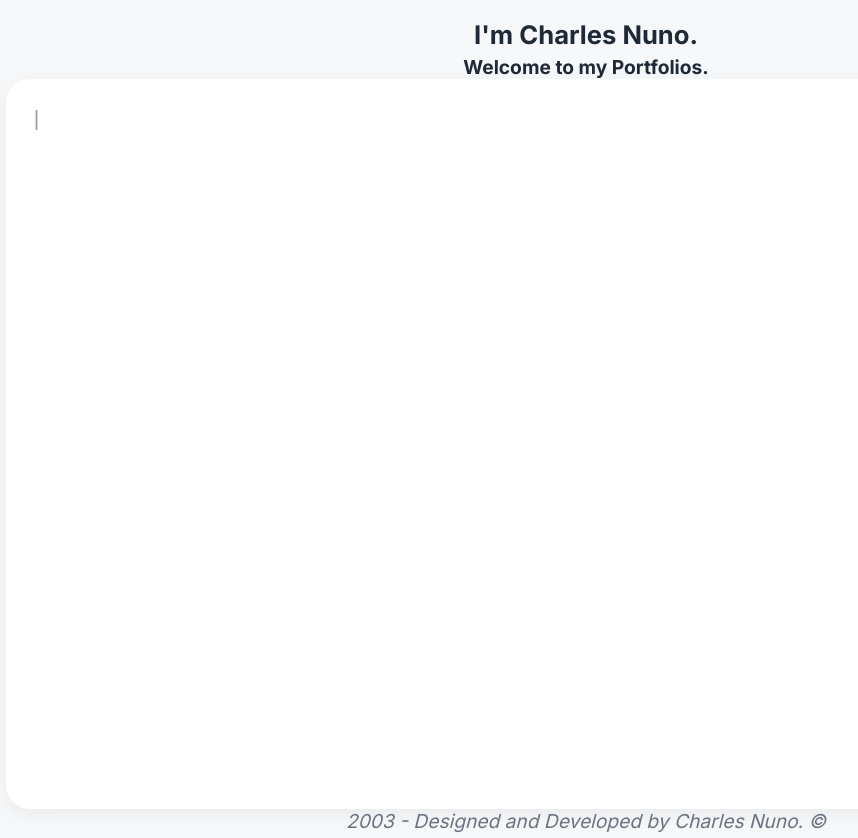
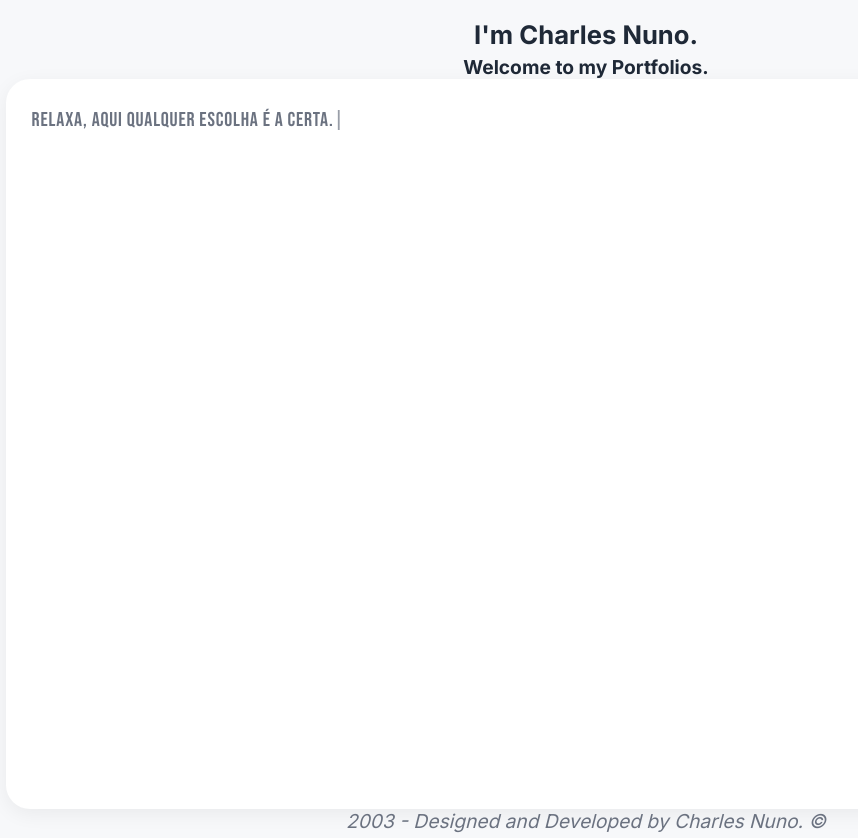
Before and after one commit to chano-dev/portfolio-charlesnuno, a React (Vite) app: page / in a window 1280 px wide. Shown: the whole page, without its empty margins (54-912 px from the left). Built offline with nearby package versions, Linux system fonts and the light colour scheme.

Commit message:
feat: add Typewriter component with hooks

```diff
--- /dev/null
+++ b/src/components/Typewriter.jsx
@@ -0,0 +1,47 @@
+import { useState, useEffect } from 'react'
+
+// Fora do componente: não precisa ser recriado a cada render
+const texts = [
+  'Relaxa, aqui qualquer escolha é a certa.',
+  'Relax, any choice here is the right one.',
+  'Détends-toi, ici, tout choix est le bon.',
+  '放轻松，在这里，怎么选都对。',
+]
+
+export default function Typewriter() {
+  const [textIndex, setTextIndex] = useState(0)   // qual frase
+  const [charIndex, setCharIndex] = useState(0)   // quantas letras visíveis
+  const [isDeleting, setIsDeleting] = useState(false)
+
+  useEffect(() => {
+    const currentText = texts[textIndex]
+    const isFull = charIndex === currentText.length
+
+    // pausa de 1.5s quando a frase está completa
+    let delay = isDeleting ? 50 : 100
+    if (!isDeleting && isFull) delay = 1500
+
+    const timer = setTimeout(() => {
+      if (!isDeleting) {
+        if (isFull) setIsDeleting(true)
+        else setCharIndex(charIndex + 1)
+      } else {
+        if (charIndex === 0) {
+          setIsDeleting(false)
+          setTextIndex((textIndex + 1) % texts.length)
+        } else {
+          setCharIndex(charIndex - 1)
+        }
+      }
+    }, delay)
+
+    return () => clearTimeout(timer) // limpeza
+  }, [charIndex, isDeleting, textIndex])
+
+  return (
+    <p className="cards-label typewriter">
+      <span id="text">{texts[textIndex].substring(0, charIndex)}</span>
+      <span className="cursor">|</span>
+    </p>
+  )
+}
--- a/src/pages/home.jsx
+++ b/src/pages/home.jsx
@@ -1,3 +1,5 @@
+import Typewriter from '../components/Typewriter'
+
 export default function Home() {
   return (
     <>
@@ -8,10 +10,7 @@ export default function Home() {
 
       <main>
         <div className="cards-wrapper">
-          <p className="cards-label typewriter">
-            <span id="text"></span>
-            <span className="cursor">|</span>
-          </p>
+          <Typewriter />
 
           <div className="cards-grid">
             {/* CARD: COMMUNICATION */}
```
